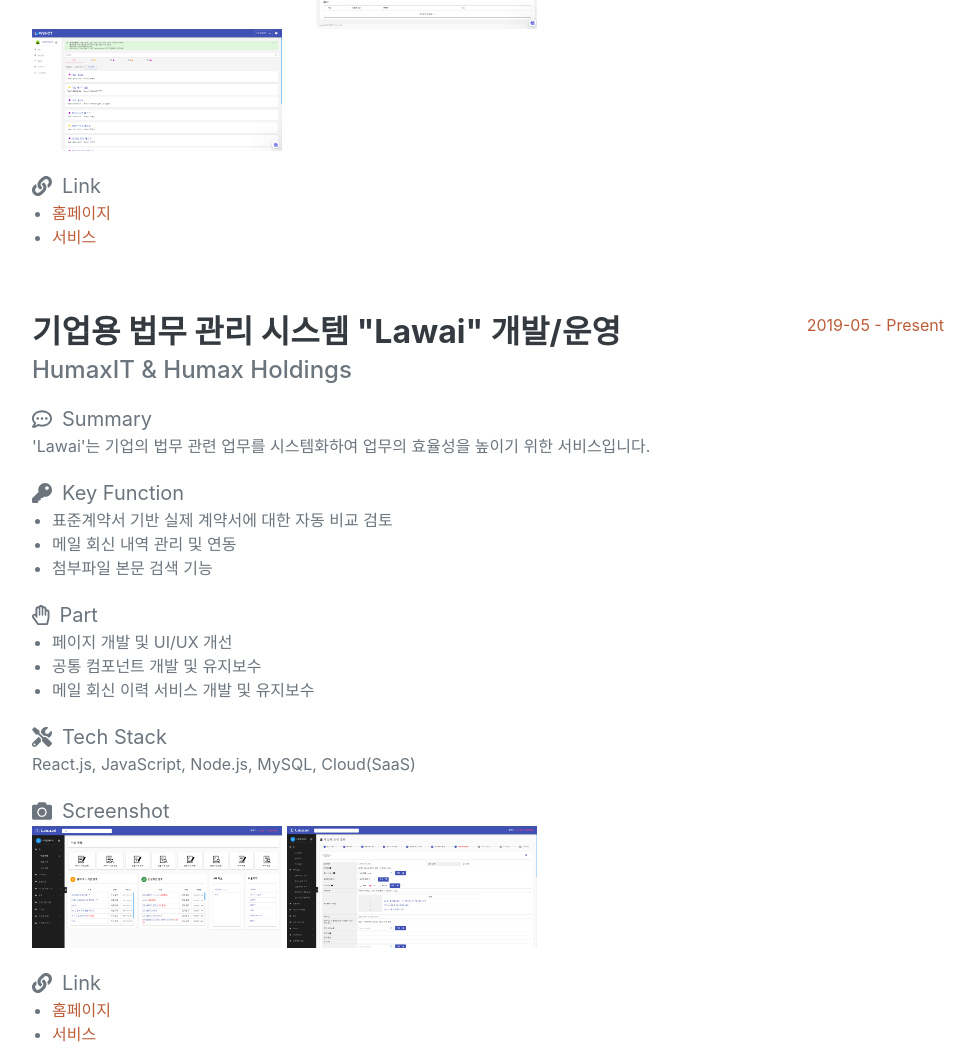
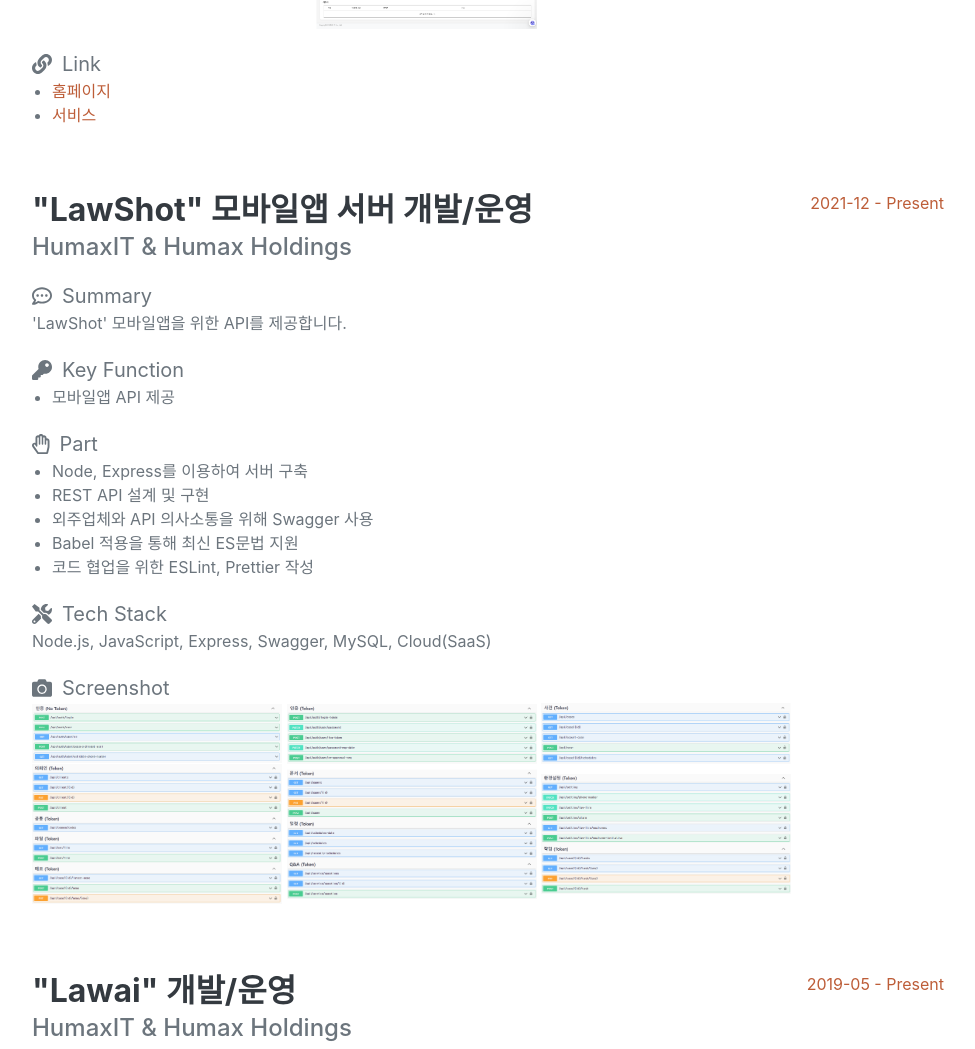
Before and after one commit to wslee94/Portfolio-old, a website: page index.html in a window 1280 px wide. Shown: the part 2847-3896 px from the top of the page, without its empty margins (288-1263 px from the left). Drawn offline with nearby package versions, Linux system fonts and the light colour scheme; a web font is replaced by a local one.

Commit message:
[docs] 모바일앱 서버 프로젝트 추가

```diff
--- a/index.html
+++ b/index.html
@@ -124,7 +124,7 @@
           <h2 class="mb-5">Project</h2>
           <div class="d-flex flex-column flex-md-row justify-content-between mb-5">
             <div class="flex-grow-1">
-              <h3 class="text-none mb-0">법무법인 관리 시스템 "LawShot" 개발/운영</h3>
+              <h3 class="text-none mb-0">"LawShot" 개발/운영</h3>
               <div class="text-none subheading mb-3">HumaxIT & Humax Holdings</div>
               <div style="margin-bottom: 20px">
                 <div style="font-size: 20px; display: flex; align-items: center">
@@ -198,9 +198,6 @@
                   <a data-gallery="cloudlaw" href="assets/img/project/cloudlaw_case_3.png">
                     <img width="250px" src="assets/img/project/cloudlaw_case_3.png" />
                   </a>
-                  <a data-gallery="cloudlaw" href="assets/img/project/cloudlaw_es.png">
-                    <img width="250px" src="assets/img/project/cloudlaw_es.png" />
-                  </a>
                 </div>
               </div>
               <div>
@@ -219,9 +216,81 @@
               <span class="text-primary">2019-05 - Present</span>
             </div>
           </div>
+
           <div class="d-flex flex-column flex-md-row justify-content-between mb-5">
             <div class="flex-grow-1">
-              <h3 class="text-none mb-0">기업용 법무 관리 시스템 "Lawai" 개발/운영</h3>
+              <h3 class="text-none mb-0">"LawShot" 모바일앱 서버 개발/운영</h3>
+              <div class="text-none subheading mb-3">HumaxIT & Humax Holdings</div>
+              <div style="margin-bottom: 20px">
+                <div style="font-size: 20px; display: flex; align-items: center">
+                  <i style="margin-right: 10px" class="far fa-comment-dots"></i>Summary
+                </div>
+                <div>'LawShot' 모바일앱을 위한 API를 제공합니다.</div>
+              </div>
+              <div style="margin-bottom: 20px">
+                <div style="font-size: 20px; display: flex; align-items: center">
+                  <i style="margin-right: 10px" class="fas fa-key"></i>Key Function
+                </div>
+                <div>
+                  <ul style="padding-inline-start: 20px">
+                    <li>모바일앱 API 제공</li>
+                  </ul>
+                </div>
+              </div>
+              <div style="margin-bottom: 20px">
+                <div style="font-size: 20px; display: flex; align-items: center">
+                  <i style="margin-right: 10px" class="far fa-hand-paper"></i>Part
+                </div>
+                <div>
+                  <ul style="padding-inline-start: 20px">
+                    <li>Node, Express를 이용하여 서버 구축</li>
+                    <li>REST API 설계 및 구현</li>
+                    <li>외주업체와 API 의사소통을 위해 Swagger 사용</li>
+                    <li>Babel 적용을 통해 최신 ES문법 지원</li>
+                    <li>코드 협업을 위한 ESLint, Prettier 작성</li>
+                  </ul>
+                </div>
+              </div>
+              <div style="margin-bottom: 20px">
+                <div style="font-size: 20px; display: flex; align-items: center">
+                  <i style="margin-right: 10px" class="fas fa-tools"></i>Tech Stack
+                </div>
+                <div>Node.js, JavaScript, Express, Swagger, MySQL, Cloud(SaaS)</div>
+              </div>
+              <div style="margin-bottom: 20px">
+                <div style="font-size: 20px; display: flex; align-items: center">
+                  <i style="margin-right: 10px" class="fas fa-camera"></i>Screenshot
+                </div>
+                <div>
+                  <a data-gallery="swagger" href="assets/img/project/swagger_1.png">
+                    <img width="250px" src="assets/img/project/swagger_1.png" />
+                  </a>
+                  <a data-gallery="swagger" href="assets/img/project/swagger_2.png">
+                    <img width="250px" src="assets/img/project/swagger_2.png" />
+                  </a>
+                  <a data-gallery="swagger" href="assets/img/project/swagger_3.png">
+                    <img width="250px" src="assets/img/project/swagger_3.png" />
+                  </a>
+                  <a data-gallery="swagger" href="assets/img/project/swagger_4.png">
+                    <img width="250px" src="assets/img/project/swagger_4.png" />
+                  </a>
+                  <a data-gallery="swagger" href="assets/img/project/swagger_5.png">
+                    <img width="250px" src="assets/img/project/swagger_5.png" />
+                  </a>
+                  <a data-gallery="swagger" href="assets/img/project/swagger_6.png">
+                    <img width="250px" src="assets/img/project/swagger_6.png" />
+                  </a>
+                </div>
+              </div>
+            </div>
+            <div class="flex-shrink-0">
+              <span class="text-primary">2021-12 - Present</span>
+            </div>
+          </div>
+
+          <div class="d-flex flex-column flex-md-row justify-content-between mb-5">
+            <div class="flex-grow-1">
+              <h3 class="text-none mb-0">"Lawai" 개발/운영</h3>
               <div class="text-none subheading mb-3">HumaxIT & Humax Holdings</div>
               <div style="margin-bottom: 20px">
                 <div style="font-size: 20px; display: flex; align-items: center">
--- a/js/photoviewer.js
+++ b/js/photoviewer.js
@@ -9,6 +9,26 @@
 
   // looping to create images array
   $('[data-gallery=cloudlaw]').each(function () {
+    let src = $(this).attr('href');
+    items.push({
+      src: src,
+    });
+  });
+
+  new PhotoViewer(items, options);
+});
+
+$('[data-gallery=swagger]').click(function (e) {
+  e.preventDefault();
+
+  var items = [],
+    // get index of element clicked
+    options = {
+      index: $(this).index(),
+    };
+
+  // looping to create images array
+  $('[data-gallery=swagger]').each(function () {
     let src = $(this).attr('href');
     items.push({
       src: src,
```
Also changed, not shown: assets/img/project/swagger_1.png (added), assets/img/project/swagger_2.png (added), assets/img/project/swagger_3.png (added), assets/img/project/swagger_4.png (added), assets/img/project/swagger_5.png (added), assets/img/project/swagger_6.png (added).
